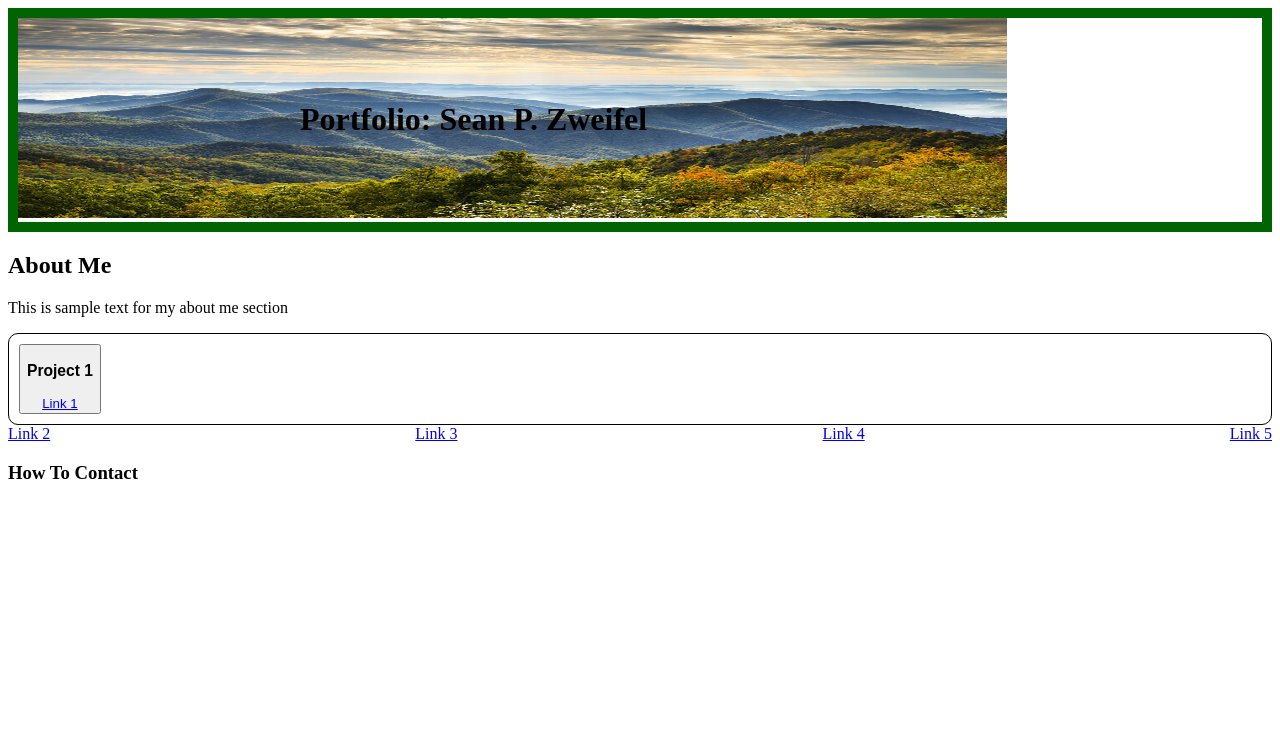
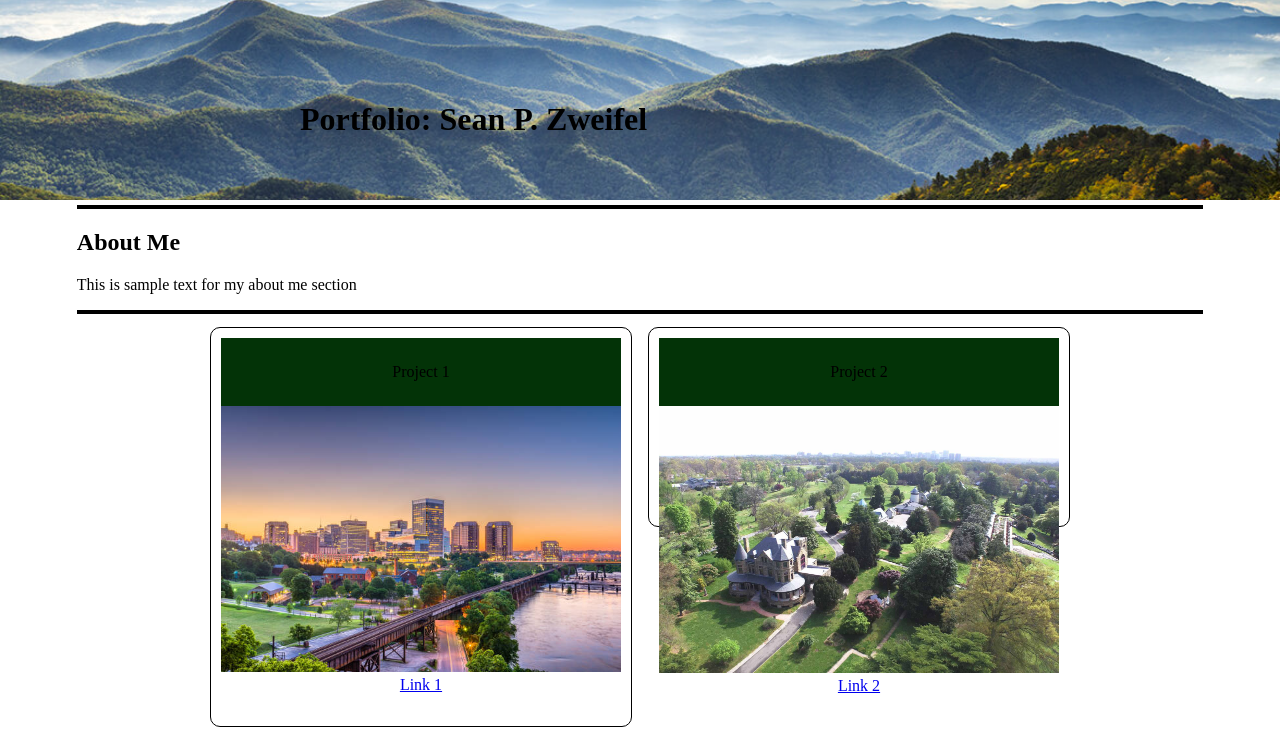
Before and after one commit to spzweifel/hw2-Portfolio, a plain HTML site: page index.html in a window 1280 px wide. Shown: the top 740 px of the page. Drawn offline with Linux system fonts and the light colour scheme.

Commit message:
made some changes, got frustrated, took a break

```diff
--- a/assets/style.css
+++ b/assets/style.css
@@ -3,21 +3,70 @@
 /*isolate this to only the main header. it's currently getting applied to everything using the header tag in html*/
 /*make sure you specify the font and things like that*/
 /*reduce the size of the image and get it inlaid behind the title*/
-.header {
-    /*justify-content: center;*/
-    background:url("assets/images/blue-rige.jpg");
-    font: 'serif';
-    border-style: solid;
-    border-width: 10px;
-    border-color: darkgreen;
+* {
+  box-sizing: border-box;
 }
 
-/*this adjusts the size of the image*/
-.image1 {
-  display: inline;
-  position: relative;
-  width: 989px;
+body {
+  margin: 0;
+  padding: 0;
+}
+.main-header {
+  justify-content: center;
+  align-items: center;
+  display: flex;
+  flex-wrap: flex;
+  background-image: url("./images/blue-ridge.jpg");
+  background-size: cover;
+  background-position: center;
+  font: "serif";
   height: 200px;
+}
+main {
+  max-width: 88%;
+  margin-left: auto;
+  margin-right: auto;
+}
+
+.aboutme{
+border-top: solid 4px black;
+border-bottom: solid 4px black;
+margin: 5px 0;
+}
+
+.projects {
+  display: flex;
+  flex-wrap: wrap;
+  justify-content: center;
+}
+
+.link {
+  min-height: 200px;
+  max-height: 200px;
+  background-size: 100%;
+  flex-basis: calc(50% - 1em);
+  margin: .5em;
+}
+
+.card1 {
+  min-height: 400px;
+  flex-basis: 100%;
+}
+
+.card2 {
+  flex-basis: 20%;
+}
+
+.card3 {
+  flex-basis: 20%;
+}
+
+.card4 {
+  flex-basis: 20%;
+}
+
+.card5 {
+  flex-basis: 20%;
 }
 
 .h1 {
@@ -26,37 +75,39 @@
   left: 300px;
   text-align: center;
 }
-/*make the first card the largest with the others side by side in sideways rectangles*/
+
+/*make the first card the largest with the others side by side in sideways rectangles */
 /*when you hover over the cards, turn the cursor to the grab, create a shadowed inlaid background, and try to produce a shot textbox pop up with a short summary of the project*/
-
+/
 .card1 {
   border-style: solid;
   border-width: 1px;
   border-radius: 10px;
-    padding: 10px;
-    flex: 0 0 400px;
-  }
+  padding: 100px;
+  flex: 1 0 0;
+  display: block;
+} */
 
 .card1 header {
+  background-color: #033307;
   padding: 20px;
 }
 
-  .card1 p {
-    text-align: center;
-  }
-
-  .project1 {
-    text-align: center;
-  }
+.card1 image {
+  width: 100%;
+  min-width: 100px;
+} */
 
 /*play around with the buttons. Make them look nice*/
  .button1 {
-    display: inline;
+  display: block;
+  max-width: max-content;
 }
 
 .button1:hover {
-    background-color: #772014;
+  background-color: #075e0e;
   color: #fff;
+  border-color: #000;
 }
 
 .button1:active {
@@ -64,11 +115,36 @@
   box-shadow: 0 0 10px #000 inset;
 }
 
+* {
+  box-sizing: border-box;
+}
+
 .container {
   display: flex;
+  flex-wrap: wrap;
+  flex-basis: 150px;
   justify-content: space-between;
 }
+
+.link {
+  flex: 0 0 0px;
+  text-align: center;
+  border-style: solid;
+  border-width: 1px;
+  border-radius: 10px;
+  padding: 10px;
+}
+
+.link header {
+  padding: 25px;
+  background-color: #033307;
+}
+
+.link img {
+  width: 100%;
+  min-width: 400px;
+}
+
 /*use this to adjust everything on the page as the webpage size changes*/
-@media screen and (max-width: 992px) {
-
-}
+/* @media screen and (max-width: 992px) {
+} */
--- a/index.html
+++ b/index.html
@@ -8,6 +8,7 @@
         <!--google says UTF-8 is not properly encoded. How would we encode this?-->
         <!--your problem was that you were using a dash and not an equal sign. problem solved-->
         <meta charset="UTF-8" />
+        <meta name="viewport" content="width=device-width, initial-scale=1" />
         <!--the css folder is not linking with index.html. Why?-->
         <!--maybe the reason stylesheet is red is because the link rel doesn't exist?if so, how to make it exist?-->
         <!--the href is correct. it's the link rel that's the problem-->
@@ -16,17 +17,17 @@
     </head>
 
     <body>
-        <header class="header">
+        <header class="main-header">
             <!--inset the portfolio title inside this image-->
-            <img style="display: inline" class="image1" src="./assets/images/blue-ridge.jpg" alt="image of the Blue Ridge Mountains" />
+            <!-- <img style="display: block" class="image1" src="./assets/images/blue-ridge.jpg" alt="image of the Blue Ridge Mountains" /> -->
             <!--center this at the top inside a big colored strip-->
             <!--a solid color strip looks too simple and amateur. make it more complex in design if possible. maybe make it an image instead? image added. format it to be behind the title-->
             <h1 class="h1">Portfolio: Sean P. Zweifel</h1>
         </header>
 
         <main>
-            <section>
-                <article class="aboutme">
+            <section class="aboutme">
+
                     <h2>About Me</h2>
                     <div>
                         <p>
@@ -36,39 +37,47 @@
                             <!--give this a simple border as well-->
                         </p>
                     </div>
-                </article>
+
+            </section>
+
+            <!--these links will be links to future projects. give them actual names and make sure their orientation on the page looks nice-->
+            <!--turn these links into project cards. The first one has to be the largest-->
+
+            <section class="projects">
+                <div class="link card1">
+                    <header>Project 1</header>
+                    <img src="./assets/images/Richmond 2.jpg" />
+                    <!-- <button class="button1">  -->
+                    <a href="#">Link 1</a>
+                    <!-- </button> -->
+                </div>
+                <div class="link card2">
+                    <header>Project 2</header>
+                    <img  src="./assets/images/Maymont.jpg" alt="image of Richmond skyline" />
+                    <a href="#">Link 2</a>
+                </div>
+                <div class="link card2">
+                    <header>Project 3</header>
+                    <img  src="./assets/images/MonumentAve.jpg" alt="image of Monument Avenue in Richmond" />
+                    <a href="#">Link 3</a>
+                </div>
+                <div class="link card2">
+                    <header>Project 4</header>
+                    <img  src="./assets/images/PonyPasture.jpg" alt="image of the Pony Pasture rapids" />
+                    <a href="#">Link 4</a>
+                </div>
+                <div class="link card2">
+                    <header>Project 5</header>
+                    <img  src="./assets/images/VMFA.jpg" alt="image of the VMFA" />
+                    <a href="#">Link 5</a>
+                </div>
             </section>
         </main>
 
-        <!--these links will be links to future projects. give them actual names and make sure their orientation on the page looks nice-->
-        <!--turn these links into project cards. The first one has to be the largest-->
-
-        <div class="projects">
-            <section class="card1">
-                <button class="button1">
-                <div class="project1">
-                    <h3>Project 1</h3>
-                </div>
-                <a href="#">Link 1</a>
-                </button>
-            </section>
-        </div>
 
         <!--I want to use these class attributes to make boxes around these links. Lets not have a section for descriptions-->
-        <div class="container">
-            <div class="link2">
-            <a href="#">Link 2</a>
-            </div>
-            <div class="link3">
-            <a href="#">Link 3</a>
-            </div>
-            <div class="link4">
-            <a href="#">Link 4</a>
-            </div>
-            <div class="link5">
-            <a href="#">Link 5</a>
-            </div>
-        </div>
+
+
 
         <footer class="footer">
             <h3>How To Contact</h3>
```
Also changed, not shown: assets/images/Maymont.jpg (added), assets/images/MonumentAve.jpg (added), assets/images/PonyPasture.jpg (added), assets/images/Richmond 2.jpg (added), assets/images/VMFA.jpg (added). Lines whose indentation alone changed are shown as unchanged.
